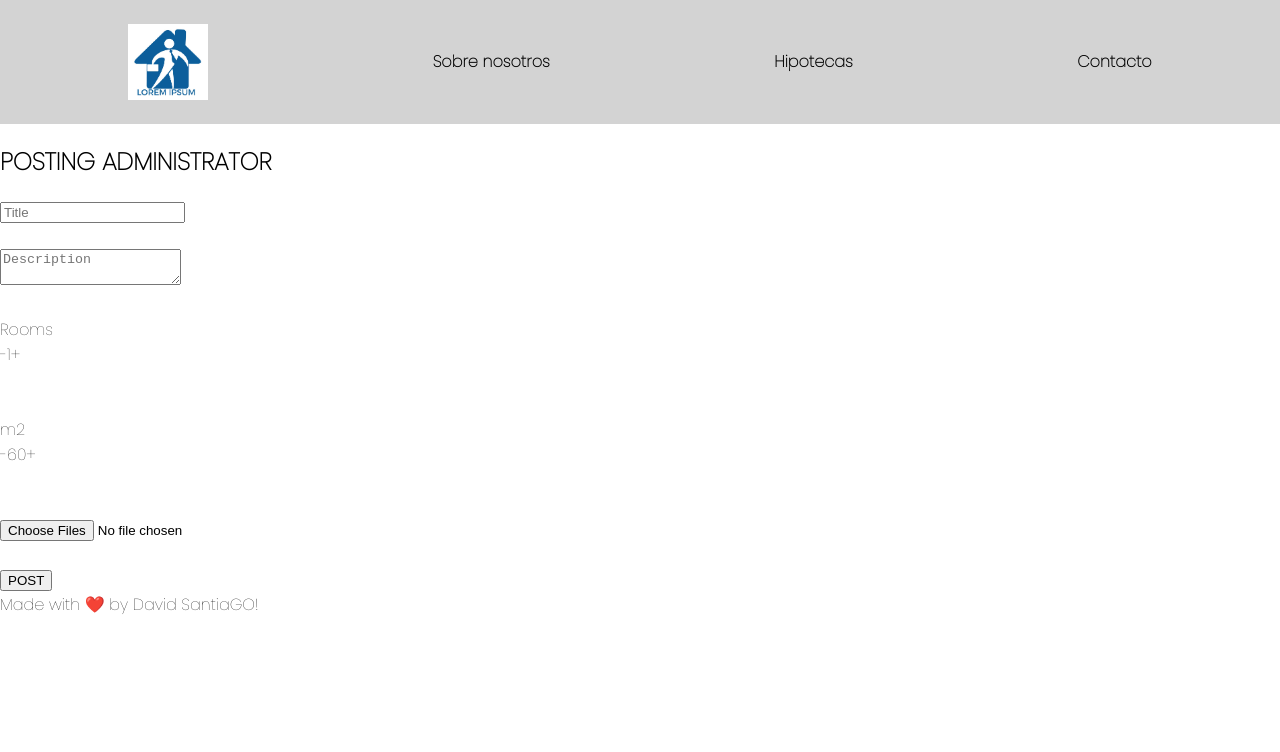
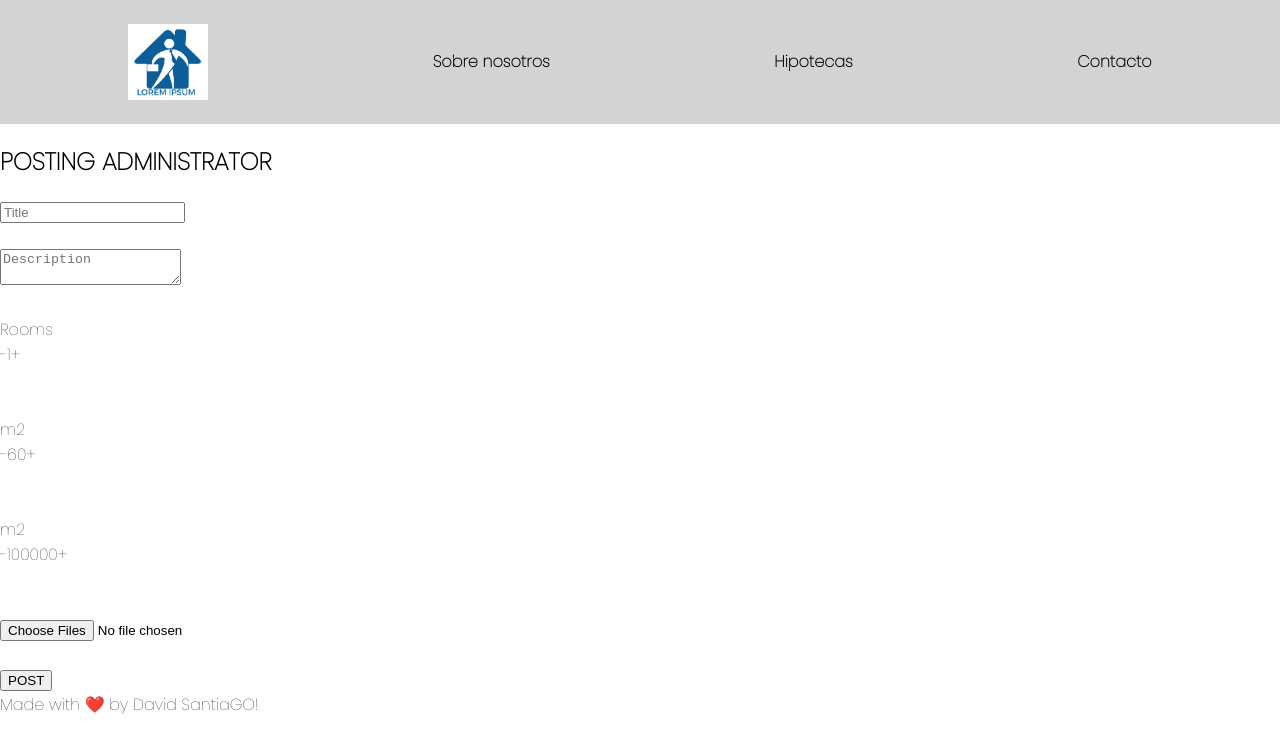
Before and after one commit to davidsantmar/inmoweb, a React (Create React App) app: page /pa in a window 1280 px wide. Shown: the top 752 px of the page. Built offline with nearby package versions, Linux system fonts and the light colour scheme.

Commit message:
added PA price field

```diff
--- a/src/components/PA.jsx
+++ b/src/components/PA.jsx
@@ -3,6 +3,7 @@ import React, {useState} from 'react';
 const PA = () => {
     const [rooms, setRooms] = useState(1);
     const [m2, setM2] = useState(60);
+    const [price, setPrice] = useState(100000);
 
     const addRooms = () => {
         setRooms(rooms + 1);
@@ -16,7 +17,12 @@ const PA = () => {
     const removeM2 = () => {
         setM2(m2 - 1);
     }
-
+    const addPrice = () => {
+        setPrice(price + 1000);
+    }
+    const removePrice = () => {
+        setM2(price - 1000);
+    }
     return (
         <div className='PA--form'>
             <div className='sub--title' data-testid='subTitle'>
@@ -59,6 +65,16 @@ const PA = () => {
                 </div>
                 <br />
                 <br />
+                <div className='price--title' data-testid='price-title'>
+                    m2
+                    <div className='price--container' data-testid='price-container'>
+                        <span className='change__numbers__buttons' onClick={removePrice}>-</span>
+                        {price}
+                        <span className='change__numbers__buttons' onClick={addPrice}>+</span>
+                    </div>
+                </div>
+                <br />
+                <br />
                 <input
                     className='pictures__field'
                     type='file'
```
